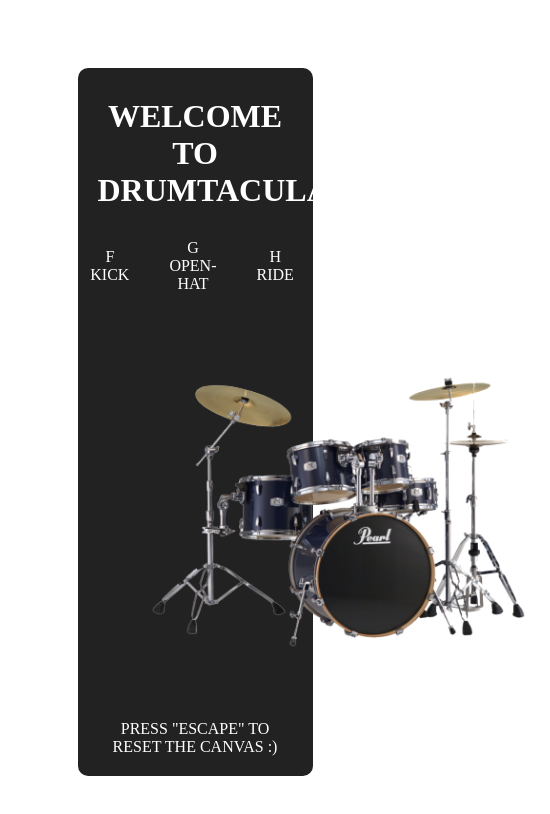
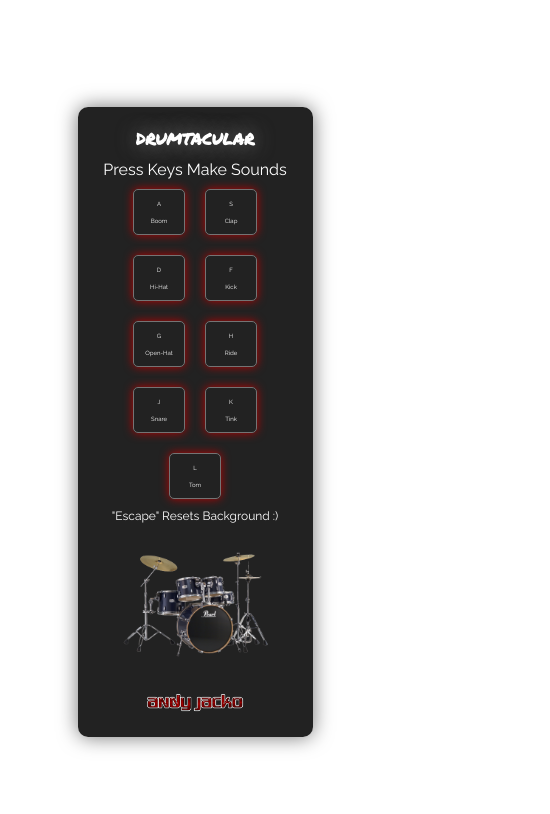
Before and after one commit to AndyJacko/Drumkit, a plain HTML site: page index.html in a window 390 px wide. Shown: the whole page, 550 px wide, since content can reach past the window. Drawn offline with Linux system fonts and the light colour scheme.

Commit message:
Completed responsive design...

```diff
--- a/index.html
+++ b/index.html
@@ -7,62 +7,81 @@
     <link rel="stylesheet" href="styles.css" />
     <title>Drumtacular</title>
   </head>
+  <!-- <body onload="playIntro()"> -->
   <body>
     <canvas id="playground"> </canvas>
 
     <div id="content">
-      <h1>Welcome To Drumtacular</h1>
+      <h1 onClick="playIntro()">Drumtacular</h1>
+      <audio id="intro" src="./sounds/intro.wav"></audio>
+
+      <div>Press Keys Make Sounds</div>
 
       <div id="keys-container">
-        <div class="keys-box">
+        <div class="keys-box" onClick="playSound('a')">
           <div class="key-header">A</div>
           <div class="key-sound">Boom</div>
           <audio id="boom" src="./sounds/boom.wav"></audio>
         </div>
-        <div class="keys-box">
+
+        <div class="keys-box" onClick="playSound('s')">
           <div class="key-header">S</div>
           <div class="key-sound">Clap</div>
           <audio id="clap" src="./sounds/clap.wav"></audio>
         </div>
-        <div class="keys-box">
+
+        <div class="keys-box" onClick="playSound('d')">
           <div class="key-header">D</div>
           <div class="key-sound">Hi-Hat</div>
           <audio id="hi-hat" src="./sounds/hihat.wav"></audio>
         </div>
-        <div class="keys-box">
+
+        <div class="keys-box" onClick="playSound('f')">
           <div class="key-header">F</div>
           <div class="key-sound">Kick</div>
           <audio id="kick" src="./sounds/kick.wav"></audio>
         </div>
-        <div class="keys-box">
+
+        <div class="keys-box" onClick="playSound('g')">
           <div class="key-header">G</div>
           <div class="key-sound">Open-Hat</div>
           <audio id="open-hat" src="./sounds/openhat.wav"></audio>
         </div>
-        <div class="keys-box">
+
+        <div class="keys-box" onClick="playSound('h')">
           <div class="key-header">H</div>
           <div class="key-sound">Ride</div>
           <audio id="ride" src="./sounds/ride.wav"></audio>
         </div>
-        <div class="keys-box">
+
+        <div class="keys-box" onClick="playSound('j')">
           <div class="key-header">J</div>
           <div class="key-sound">Snare</div>
           <audio id="snare" src="./sounds/snare.wav"></audio>
         </div>
-        <div class="keys-box">
+
+        <div class="keys-box" onClick="playSound('k')">
           <div class="key-header">K</div>
           <div class="key-sound">Tink</div>
           <audio id="tink" src="./sounds/tink.wav"></audio>
         </div>
-        <div class="keys-box">
+
+        <div class="keys-box" onClick="playSound('l')">
           <div class="key-header">L</div>
           <div class="key-sound">Tom</div>
           <audio id="tom" src="./sounds/tom.wav"></audio>
         </div>
       </div>
 
-      <div id="drums-container"><img src="images/drums.png" alt="Drums" /></div>
-      <div id="reset-instructions">Press "Escape" to reset the canvas :)</div>
+      <div id="reset-instructions">"Escape" Resets Background :)</div>
+
+      <div id="drums-container">
+        <img id="drums" src="images/drums.png" alt="Drums" onClick="badumtss()" />
+        <audio id="badumtss" src="./sounds/badumtss.wav"></audio>
+      </div>
+
+      <img id="made-by" onClick="easteregg()" src="images/andyjacko.png" alt="Andy Jacko" />
+      <audio id="easteregg" src="./sounds/easteregg.wav"></audio>
     </div>
     <script src="script.js"></script>
   </body>
--- a/script.js
+++ b/script.js
@@ -7,6 +7,9 @@ const ride = document.getElementById("ride");
 const snare = document.getElementById("snare");
 const tink = document.getElementById("tink");
 const tom = document.getElementById("tom");
+const tss = document.getElementById("badumtss");
+const intro = document.getElementById("intro");
+const egg = document.getElementById("easteregg");
 
 const canvas = document.getElementById("playground");
 const ctx = canvas.getContext("2d");
@@ -169,14 +172,94 @@ document.addEventListener("keydown", (e) => {
       drawShape();
       break;
     case "l":
-      boom.pause();
-      boom.currentTime = 0;
+      tom.pause();
+      tom.currentTime = 0;
       tom.play();
       drawShape();
       break;
     case "Escape":
+      tss.pause();
+      tss.currentTime = 0;
+      tss.play();
       ctx.fillStyle = "white";
       ctx.fillRect(0, 0, canvas.width, canvas.height);
       break;
   }
 });
+
+const playSound = (key) => {
+  switch (key) {
+    case "a":
+      boom.pause();
+      boom.currentTime = 0;
+      boom.play();
+      drawShape();
+      break;
+    case "s":
+      clap.pause();
+      clap.currentTime = 0;
+      clap.play();
+      drawShape();
+      break;
+    case "d":
+      hihat.pause();
+      hihat.currentTime = 0;
+      hihat.play();
+      drawShape();
+      break;
+    case "f":
+      kick.pause();
+      kick.currentTime = 0;
+      kick.play();
+      drawShape();
+      break;
+    case "g":
+      openhat.pause();
+      openhat.currentTime = 0;
+      openhat.play();
+      drawShape();
+      break;
+    case "h":
+      ride.pause();
+      ride.currentTime = 0;
+      ride.play();
+      drawShape();
+      break;
+    case "j":
+      snare.pause();
+      snare.currentTime = 0;
+      snare.play();
+      drawShape();
+      break;
+    case "k":
+      tink.pause();
+      tink.currentTime = 0;
+      tink.play();
+      drawShape();
+      break;
+    case "l":
+      tom.pause();
+      tom.currentTime = 0;
+      tom.play();
+      drawShape();
+      break;
+  }
+};
+
+const playIntro = () => {
+  intro.pause();
+  intro.currentTime = 1;
+  intro.play();
+};
+
+const badumtss = () => {
+  tss.pause();
+  tss.currentTime = 0;
+  tss.play();
+};
+
+const easteregg = () => {
+  egg.pause();
+  egg.currentTime = 0;
+  egg.play();
+};
--- a/styles.css
+++ b/styles.css
@@ -1,3 +1,6 @@
+@import url("https://fonts.googleapis.com/css2?family=Permanent+Marker&display=swap");
+@import url("https://fonts.googleapis.com/css2?family=Raleway&display=swap");
+
 * {
   margin: 0;
   padding: 0;
@@ -5,14 +8,17 @@
 
 html,
 body {
-  width: 100%;
-  height: 100%;
+  width: 100vw;
+  height: 100vh;
   position: relative;
   text-align: center;
   display: flex;
   align-items: center;
   color: #ffffff;
+  font-family: "Raleway", sans-serif;
 }
+
+/* CANVAS */
 
 #playground {
   position: absolute;
@@ -20,9 +26,10 @@ body {
   left: 0;
   bottom: 0;
   right: 0;
-
   z-index: -100;
 }
+
+/* MAIN CONTENT */
 
 #content {
   width: 50%;
@@ -30,31 +37,106 @@ body {
   padding: 20px;
   background: #000000dd;
   border-radius: 10px;
+  box-shadow: 0 0 20px #747474;
   z-index: 100;
-  text-transform: uppercase;
 }
 
+/* HEADER */
+
 h1 {
-  padding: 10px 0;
+  font-family: "Permanent Marker", cursive;
+  font-size: 16px;
+  padding-bottom: 10px;
+  text-transform: uppercase;
+  text-shadow: 0 0 20px #747474;
+  cursor: pointer;
 }
+
+#made-by {
+  width: 100px;
+}
+
+/* KEY INDICATORS */
 
 #keys-container {
   display: flex;
   align-items: center;
   justify-content: center;
+  flex-wrap: wrap;
+  font-size: 6px;
 }
 
 .keys-box {
+  width: 30px;
   margin: 10px;
   padding: 10px;
   text-align: center;
+  border-radius: 5px;
+  border: 1px solid #747474;
+  box-shadow: 0 0 10px #bb0000;
+  cursor: pointer;
 }
 
+.key-header {
+  padding-bottom: 10px;
+}
+
+/* DRUMS IMAGE */
+
 #drums-container {
-  margin: 20px;
   padding: 20px;
 }
 
-img {
-  width: 400px;
+#drums {
+  width: 100%;
+  max-width: 300px;
+  cursor: pointer;
 }
+
+/* RESET INSTRUCTIONS */
+
+#reset-instructions {
+  font-size: 12px;
+}
+
+/* MEDIA QUERIES */
+
+@media (min-width: 700px) {
+  h1 {
+    font-size: 40px;
+  }
+
+  #made-by {
+    width: 150px;
+  }
+
+  #reset-instructions {
+    font-size: 16px;
+  }
+
+  #keys-container {
+    font-size: 10px;
+  }
+
+  .keys-box {
+    width: 50px;
+  }
+}
+
+@media (min-width: 1000px) {
+  h1 {
+    font-size: 60px;
+  }
+
+  #made-by {
+    width: 200px;
+  }
+
+  #keys-container {
+    font-size: 12px;
+  }
+
+  .keys-box {
+    width: 60px;
+  }
+}
```
Also changed, not shown: favicon.ico (added), images/andyjacko.png (added), 3 other files.
